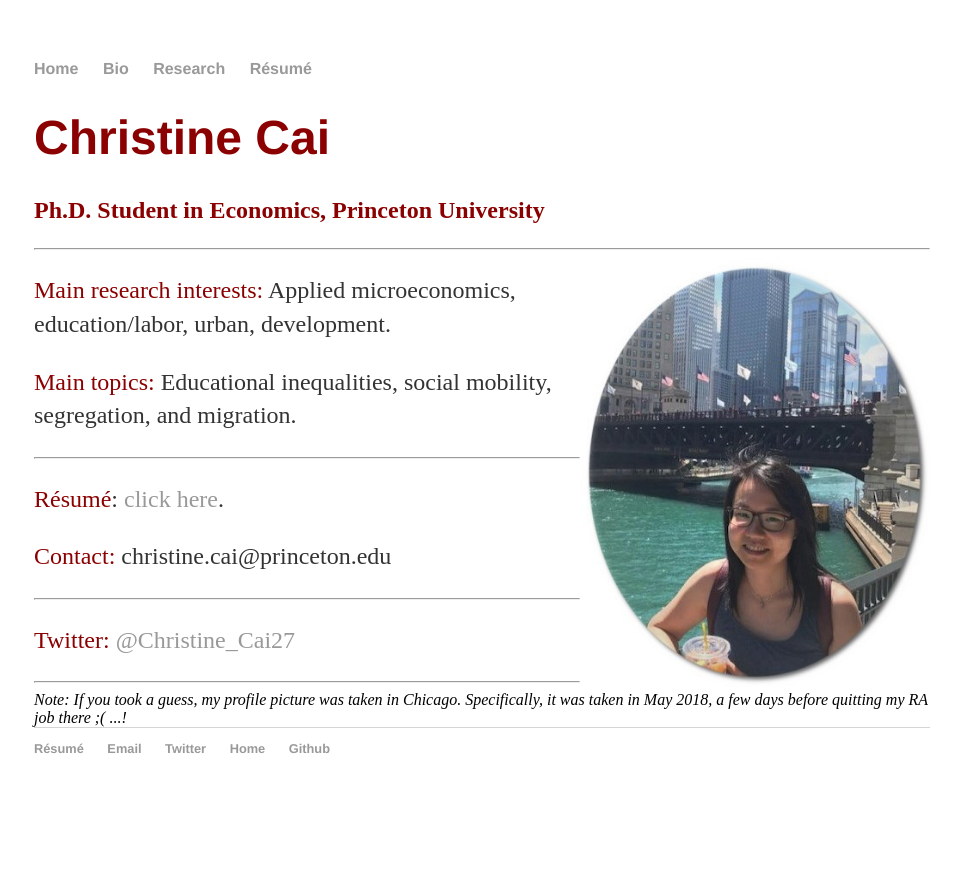
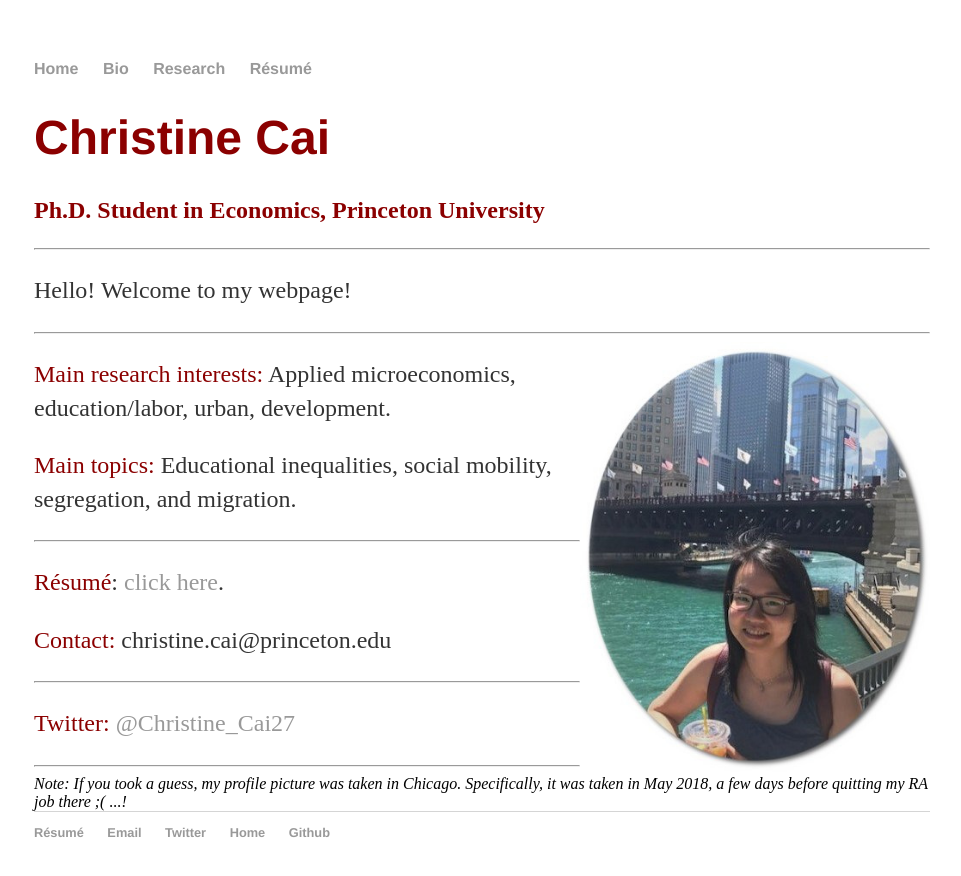
Before and after one commit to christinecai/christinecai.github.io, a Jekyll site: the page built from index.html, in a window 1280 px wide. Shown: the top 876 px of the page, without its empty margins (158-1119 px from the left). Built offline with Jekyll 4.4.1, drawn with Linux system fonts in a browser that asks for light colours.

Commit message:
Update index.html

```diff
--- a/index.html
+++ b/index.html
@@ -9,6 +9,10 @@ title: Christine Cai
 
 		<p class="lead"><h1><font color="darkred">Christine Cai</font></h1></p>
 		<p><h2><font color="darkred">Ph.D. Student in Economics, Princeton University</font></h2></p>
+
+		<hr />
+
+		<p>Hello! Welcome to my webpage!</p>
 
 		<hr />
 
```
